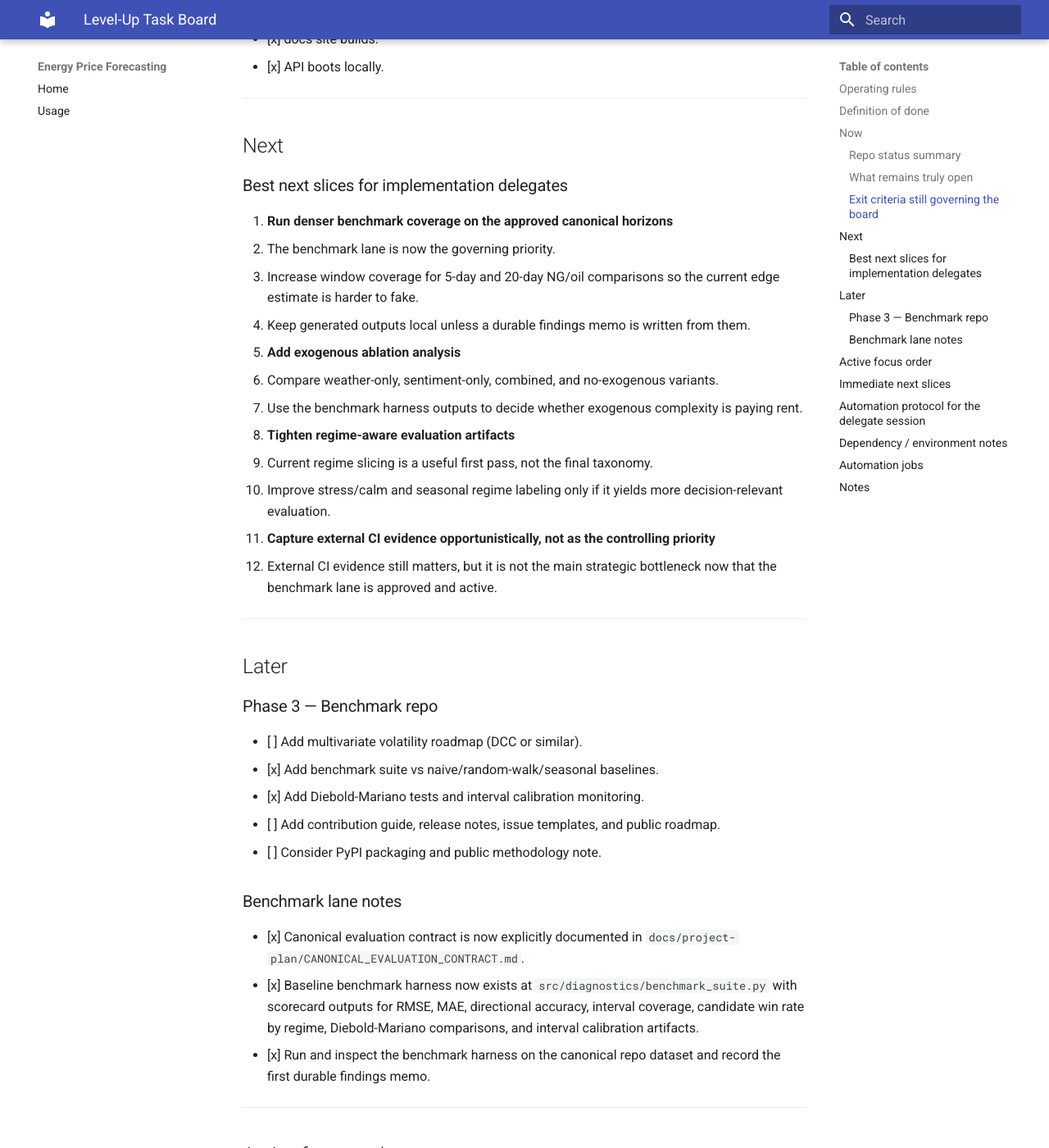
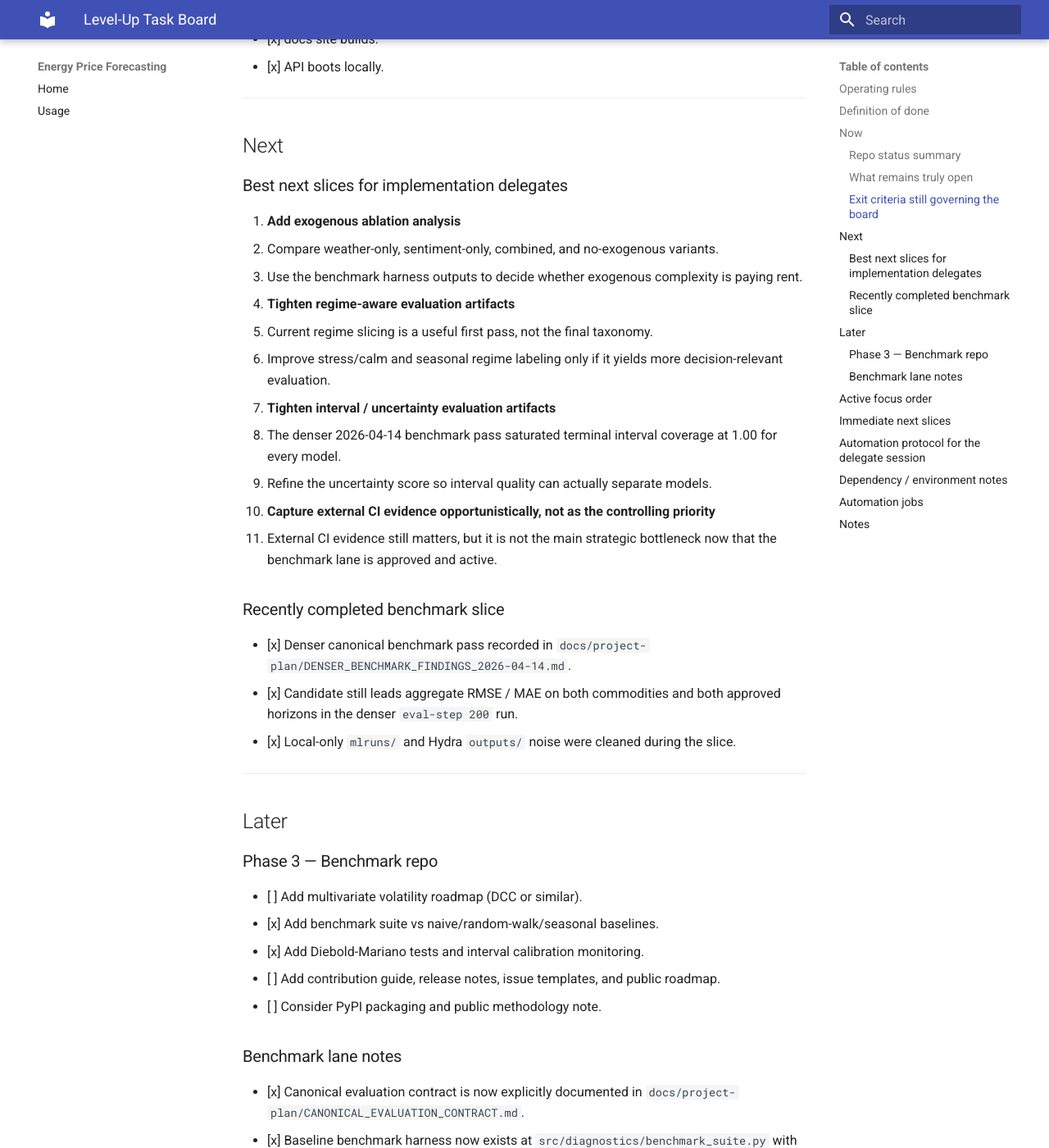
Before and after one commit to Gitty-Gat/Energy-Price-Forecasting, an MkDocs documentation site: the page built from docs/project-plan/LEVEL_UP_TASK_BOARD.md, in a window 1280 px wide and 1400 px high, scrolled down 1910 px. Shown: the whole window at 82% size. Built offline with MkDocs 1.6.1 and Material for MkDocs 9.7.7, drawn with Linux system fonts in a browser that asks for light colours; some of the changed text lies outside the part shown.

```diff
--- a/docs/project-plan/LEVEL_UP_TASK_BOARD.md
+++ b/docs/project-plan/LEVEL_UP_TASK_BOARD.md
@@ -46,7 +46,7 @@
 
 ### What remains truly open
 - [x] Verify whether authenticated remote push is available from this environment.
-- [ ] Run denser benchmark coverage on the canonical 5-day and 20-day horizons.
+- [x] Run denser benchmark coverage on the canonical 5-day and 20-day horizons.
 - [ ] Add exogenous ablation runs (weather-only, sentiment-only, combined, no-exogenous).
 - [ ] Keep local-only generated artifacts out of git while working through the benchmark lane.
 - [ ] Observe and record a real GitHub Actions run for the current workflow.
@@ -64,18 +64,22 @@
 ## Next
 
 ### Best next slices for implementation delegates
-1. **Run denser benchmark coverage on the approved canonical horizons**
-   - The benchmark lane is now the governing priority.
-   - Increase window coverage for 5-day and 20-day NG/oil comparisons so the current edge estimate is harder to fake.
-   - Keep generated outputs local unless a durable findings memo is written from them.
-2. **Add exogenous ablation analysis**
+1. **Add exogenous ablation analysis**
    - Compare weather-only, sentiment-only, combined, and no-exogenous variants.
    - Use the benchmark harness outputs to decide whether exogenous complexity is paying rent.
-3. **Tighten regime-aware evaluation artifacts**
+2. **Tighten regime-aware evaluation artifacts**
    - Current regime slicing is a useful first pass, not the final taxonomy.
    - Improve stress/calm and seasonal regime labeling only if it yields more decision-relevant evaluation.
+3. **Tighten interval / uncertainty evaluation artifacts**
+   - The denser 2026-04-14 benchmark pass saturated terminal interval coverage at 1.00 for every model.
+   - Refine the uncertainty score so interval quality can actually separate models.
 4. **Capture external CI evidence opportunistically, not as the controlling priority**
    - External CI evidence still matters, but it is not the main strategic bottleneck now that the benchmark lane is approved and active.
+
+### Recently completed benchmark slice
+- [x] Denser canonical benchmark pass recorded in `docs/project-plan/DENSER_BENCHMARK_FINDINGS_2026-04-14.md`.
+- [x] Candidate still leads aggregate RMSE / MAE on both commodities and both approved horizons in the denser `eval-step 200` run.
+- [x] Local-only `mlruns/` and Hydra `outputs/` noise were cleaned during the slice.
 
 ---
 
@@ -92,25 +96,26 @@
 - [x] Canonical evaluation contract is now explicitly documented in `docs/project-plan/CANONICAL_EVALUATION_CONTRACT.md`.
 - [x] Baseline benchmark harness now exists at `src/diagnostics/benchmark_suite.py` with scorecard outputs for RMSE, MAE, directional accuracy, interval coverage, candidate win rate by regime, Diebold-Mariano comparisons, and interval calibration artifacts.
 - [x] Run and inspect the benchmark harness on the canonical repo dataset and record the first durable findings memo.
+- [x] Run a denser follow-up benchmark pass and record the second durable findings memo in `docs/project-plan/DENSER_BENCHMARK_FINDINGS_2026-04-14.md`.
 
 ---
 
 ## Active focus order
 
-1. run denser benchmark coverage on the approved 5-day and 20-day canonical horizons
-2. add exogenous ablation comparisons and use them to prune complexity
-3. improve regime-aware evaluation and pressure-test candidate-vs-baseline claims
+1. add exogenous ablation comparisons and use them to prune complexity
+2. improve regime-aware evaluation and pressure-test candidate-vs-baseline claims
+3. tighten interval / uncertainty evaluation so coverage is not trivially saturated
 4. keep the repo clean of regenerated local-only artifacts while benchmark work continues
 5. capture external CI evidence opportunistically without letting it displace benchmark-first execution
 
 ## Immediate next slices
 
-1. **Denser canonical benchmark slice**
-   - Increase benchmark window coverage on 5-day and 20-day NG/oil runs.
-   - Summarize whether the current edge persists once the sample is less flattering.
-2. **Exogenous ablation slice**
+1. **Exogenous ablation slice**
    - Measure weather-only, sentiment-only, combined, and no-exogenous variants.
    - Record what actually adds signal and what should be demoted.
+2. **Interval / uncertainty slice**
+   - Replace or augment the current terminal-only interval coverage artifact.
+   - Make interval evaluation capable of distinguishing over-wide from genuinely well-calibrated uncertainty.
 3. **Disposable-artifact hygiene slice**
    - Follow `docs/project-plan/DATA_POLICY.md` as the source of truth for Git-vs-DVC ownership.
    - Delete stray local-only `mlruns/`, Hydra `outputs/`, or cache directories if they appear; do not commit them.
```
Also changed, not shown: docs/project-plan/DENSER_BENCHMARK_FINDINGS_2026-04-14.md (added, +203 -0 lines), docs/project-plan/VERIFICATION_MATRIX.md (+1 -0 lines), 4 other files.
